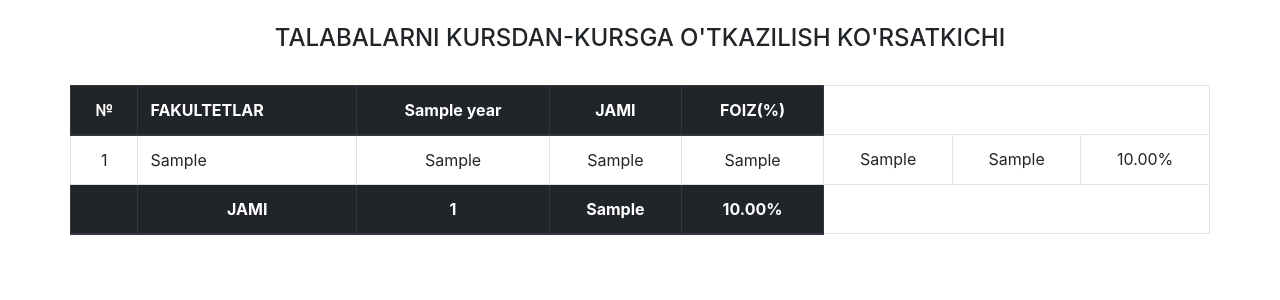
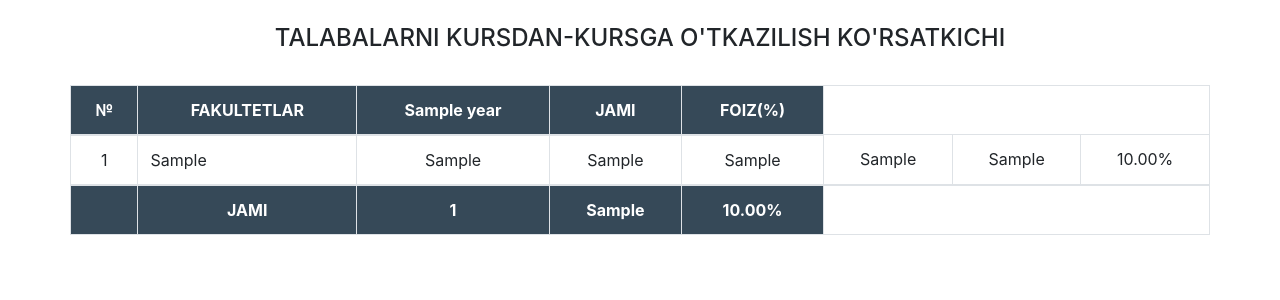
Before and after one commit to SapayevSapaboy/SQLORM, a Django app: template templates/oquv_yili.html in a window 1280 px wide. Shown: the top 300 px of the page. Run offline with Django 4.2, Linux system fonts and the light colour scheme; the template is opened without the code that fills it: most values are stand-ins (such as "Sample title", 1, 10 or a date in 2020).

```diff
--- a/templates/oquv_yili.html
+++ b/templates/oquv_yili.html
@@ -19,17 +19,17 @@
             <br>
             <br>
             <table class="table table-bordered">
-                <thead class="thead-dark">
-                <tr>
-                    <th scope="col" style="text-align: center">№</th>
-                    <th scope="col">FAKULTETLAR</th>
+                <thead>
+                <tr style="background-color: #364958;">
+                    <th scope="col" style="text-align: center;color: white;">№</th>
+                    <th scope="col" style="text-align: center;color: white;">FAKULTETLAR</th>
                     {% for year in year_list %}
-                        <th scope="col" style="text-align: center">
+                        <th scope="col" style="text-align: center;color: white;">
                             {{ year.field_education_year__name }}
                         </th>
                     {% endfor %}
-                    <th scope="col" style="text-align: center">JAMI</th>
-                    <th scope="col" style="text-align: center">FOIZ(%)</th>
+                    <th scope="col" style="text-align: center;color: white;">JAMI</th>
+                    <th scope="col" style="text-align: center;color: white;">FOIZ(%)</th>
                 </tr>
                 </thead>
                 <tbody>
@@ -44,24 +44,23 @@
                         <td style="text-align: center">{{ s.3 }}</td>
                         <td style="text-align: center">{{ s.4 }}</td>
                         <td style="text-align: center">{{ s.5 }}</td>
+{#                        <td style="text-align: center;background-color:hsl({{ s.5|divide:s.3 }}, 100%, 42%)">{{ s.5|divide:s.3 }}%</td>#}
                         <td style="text-align: center">{{ s.6|floatformat:2 }}%</td>
                     </tr>
 
                 {% endfor %}
                 </tbody>
-                <thead class="thead-dark">
-                <tr>
-                    <th scope="col" style="text-align: center"></th>
-                    <th scope="col" style="text-align: center">JAMI</th>
+                <tr style="background-color: #364958;">
+                    <th scope="col" style="text-align: center;color: white;"></th>
+                    <th scope="col" style="text-align: center; color: white;">JAMI</th>
                     {% for year in year_list %}
-                        <th scope="col" style="text-align: center">
+                        <th scope="col" style="text-align: center; color: white;">
                             {{ year.count }}
                         </th>
                     {% endfor %}
-                    <th scope="col" style="text-align: center">{{ sum_year_list }}</th>
-                    <th scope="col" style="text-align: center">{{ sum_foiz|floatformat:2 }}%</th>
+                    <th scope="col" style="text-align: center; color: white;">{{ sum_year_list }}</th>
+                    <th scope="col" style="text-align: center; color: white;">{{ sum_foiz|floatformat:2 }}%</th>
                 </tr>
-                </thead>
             </table>
         </div>
     </div>
```
Also changed, not shown: home/views.py (+16 -13 lines).
